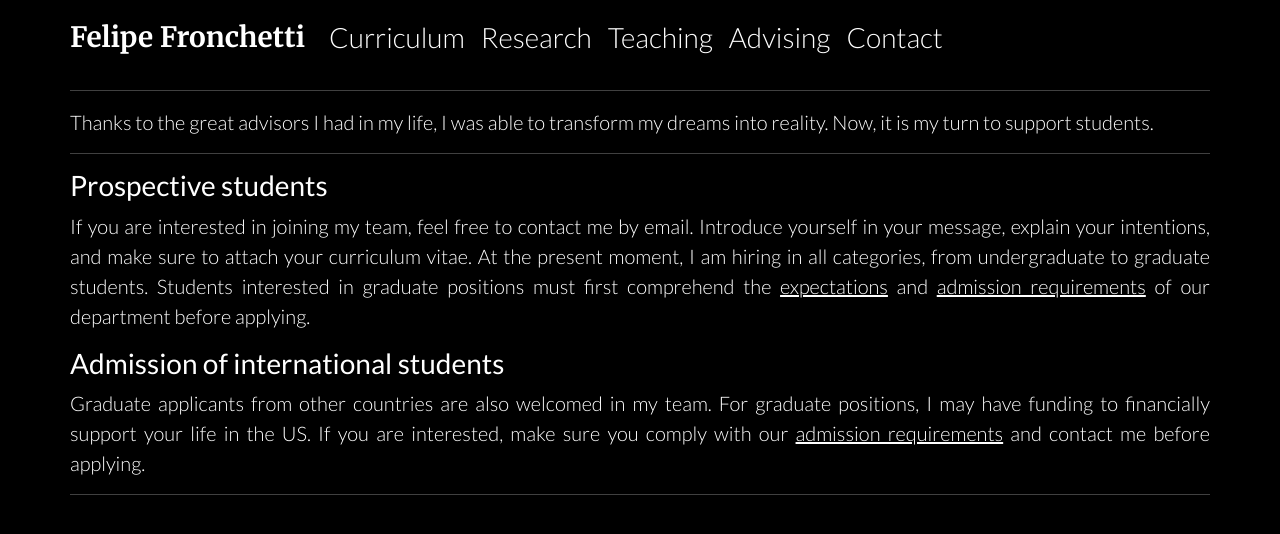
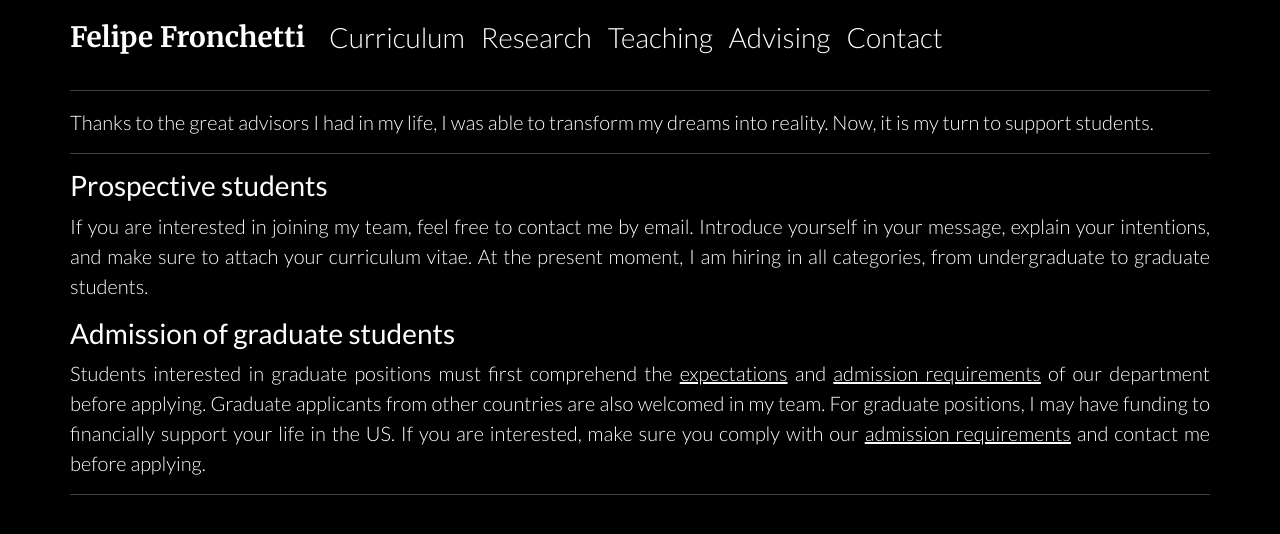
Before and after one commit to fronchetti/fronchetti.github.io, a Jekyll site: the page built from advising.html, in a window 1280 px wide. Shown: the top 534 px of the page. Built offline with Jekyll 4.4.1, drawn with Linux system fonts in a browser that asks for light colours; nearby versions of some CDN libraries.

Commit message:
More changes

```diff
--- a/advising.html
+++ b/advising.html
@@ -5,7 +5,7 @@ layout: default
 <p class="introduction">Thanks to the great advisors I had in my life, I was able to transform my dreams into reality. Now, it is my turn to support students.</p>
 <hr>
 <h3>Prospective students</h3>
-<p>If you are interested in joining my team, feel free to contact me by email. Introduce yourself in your message, explain your intentions, and make sure to attach your curriculum vitae. At the present moment, I am hiring in all categories, from undergraduate to graduate students. Students interested in graduate positions must first comprehend the <a target="_blank" href="https://www.lsu.edu/eng/cse/academics/graduate/phdpages/phdcsepoliciesandreqs.php#:~:text=The%20doctoral%20degree%20requires%20a,three%20years%20of%20graduate%20coursework.">expectations</a> and <a target="_blank" href="https://www.lsu.edu/eng/cse/academics/graduate/admission.php">admission requirements</a> of our department before applying.</p>
-<h3>Admission of international students</h3>
-<p>Graduate applicants from other countries are also welcomed in my team. For graduate positions, I may have funding to financially support your life in the US. If you are interested, make sure you comply with our <a target="_blank" href="https://www.lsu.edu/eng/cse/academics/graduate/admission.php">admission requirements</a> and contact me before applying.</p>
+<p>If you are interested in joining my team, feel free to contact me by email. Introduce yourself in your message, explain your intentions, and make sure to attach your curriculum vitae. At the present moment, I am hiring in all categories, from undergraduate to graduate students.</p>
+<h3>Admission of graduate students</h3>
+<p>Students interested in graduate positions must first comprehend the <a target="_blank" href="https://www.lsu.edu/eng/cse/academics/graduate/phdpages/phdcsepoliciesandreqs.php#:~:text=The%20doctoral%20degree%20requires%20a,three%20years%20of%20graduate%20coursework.">expectations</a> and <a target="_blank" href="https://www.lsu.edu/eng/cse/academics/graduate/admission.php">admission requirements</a> of our department before applying. Graduate applicants from other countries are also welcomed in my team. For graduate positions, I may have funding to financially support your life in the US. If you are interested, make sure you comply with our <a target="_blank" href="https://www.lsu.edu/eng/cse/academics/graduate/admission.php">admission requirements</a> and contact me before applying.</p>
 <hr>
```
Also changed, not shown: 1 other file.
